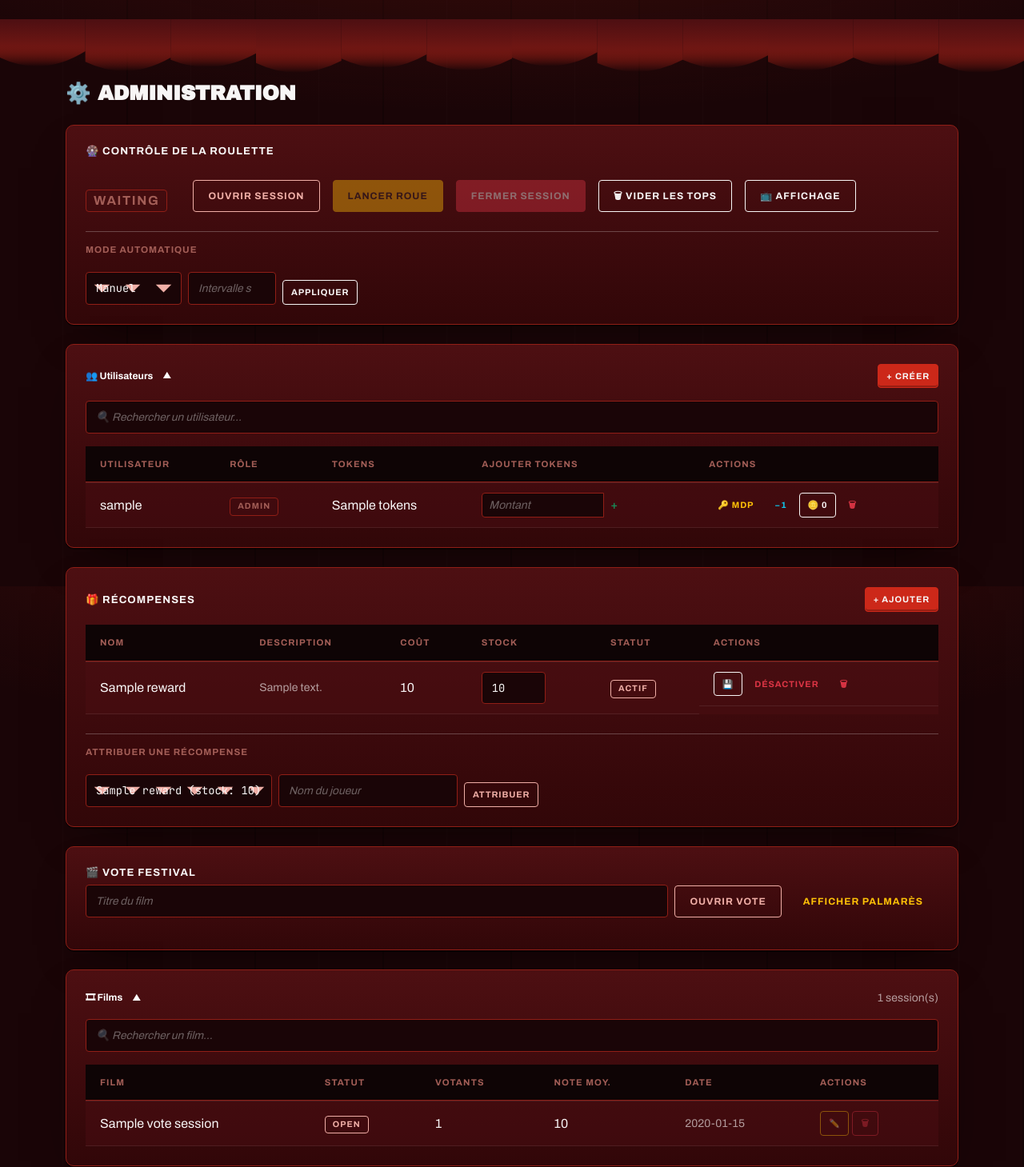
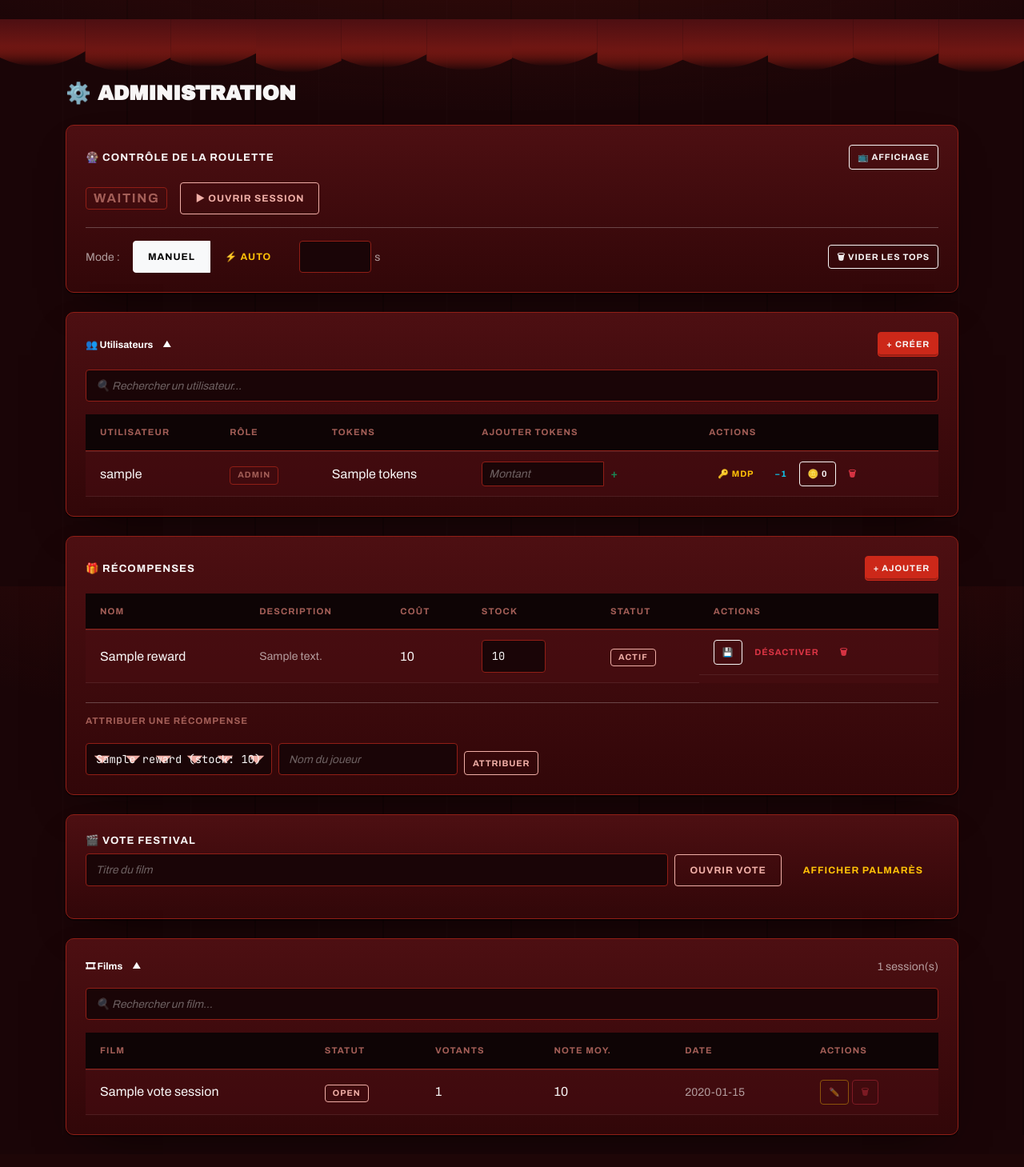
Before and after one commit to BigFoot3/casino-app, a Flask app: template templates/admin/index.html in a window 1280 px wide. Shown: the part 67-1526 px from the top of the page at 80% size. After the commit the page ends 1488 px from the top, so only its background shows below. Run offline with Flask 3, Linux system fonts and the light colour scheme; data comes from the database, SQL or seed files in the repository; the template is opened without the code that fills it: most values are stand-ins (such as "Sample title", 1, 10 or a date in 2020); parts of the project's set-up code (start-up, migrations or seed data) failed here and were passed over.

Commit message:
refactor(admin): simplify roulette controls
- Single contextual action button (▶ Ouvrir / 🎯 Lancer / ⏳ En cours…)
  replaces 3 separate open/spin/close buttons
- "Fermer ↯" kept as small danger button, visible only when session is open
- Mode: Manuel/Auto toggle replaces dropdown + Apply + separate stop-auto button
- Interval input shown only when Auto is active, applies on change
- "📺 Affichage" moved to card header; "🗑 Vider les tops" moved to mode row

Co-Authored-By: Claude Sonnet 4.6 <noreply@anthropic.com>

```diff
--- a/static/js/admin.js
+++ b/static/js/admin.js
@@ -56,22 +56,24 @@ async function post(url, body = {}) {
 }
 
 // ── Session controls ──────────────────────────────────────────────────────────
-$('btn-open').addEventListener('click', async () => {
-  const [s] = await post('/api/admin/session/open');
-  if (s === 200) location.reload();
-  else alert('Erreur : impossible d\'ouvrir la session.');
-});
+let currentStatus = null;
 
-$('btn-spin').addEventListener('click', async () => {
-  const [s] = await post('/api/admin/session/spin');
-  if (s === 200) location.reload();
-  else alert('Erreur : impossible de lancer la roue.');
+$('btn-action').addEventListener('click', async () => {
+  if (currentStatus === 'waiting') {
+    const [s] = await post('/api/admin/session/open');
+    if (s === 200) location.reload();
+    else alert('Erreur : impossible d\'ouvrir la session.');
+  } else if (currentStatus === 'open') {
+    const [s] = await post('/api/admin/session/spin');
+    if (s === 200) location.reload();
+    else alert('Erreur : impossible de lancer la roue.');
+  }
 });
 
 $('btn-close').addEventListener('click', () => {
   showConfirm(
     'Fermer la session',
-    'Forcer la fermeture de la session en cours ? Les mises en cours seront perdues.',
+    'Forcer la fermeture ? Les mises en cours seront perdues.',
     async () => {
       const [s, d] = await post('/api/admin/session/close');
       if (s === 200) location.reload();
@@ -92,42 +94,31 @@ $('btn-stats-reset').addEventListener('click', () => {
   );
 });
 
-// ── Mode ──────────────────────────────────────────────────────────────────────
-$('btn-mode').addEventListener('click', async () => {
-  const mode     = $('mode-select').value;
-  const interval = parseInt($('interval-input').value);
+// ── Mode toggle ───────────────────────────────────────────────────────────────
+async function applyMode(mode) {
+  const interval = parseInt($('interval-input').value) || 120;
   const [s, d]   = await post('/api/admin/mode', {mode, interval});
   const statusEl = $('mode-status');
   if (s === 200) {
-    statusEl.textContent = '✅ Appliqué';
-    statusEl.className = 'text-success small';
+    const isAuto = (mode === 'auto');
+    $('btn-mode-manual').classList.toggle('active', !isAuto);
+    $('btn-mode-auto').classList.toggle('active', isAuto);
+    $('interval-wrap').style.display = isAuto ? 'flex' : 'none';
+    statusEl.textContent = isAuto ? '⚡ Activé' : '✅ Manuel';
+    statusEl.className   = 'small text-success';
+    setTimeout(() => { statusEl.textContent = ''; }, 3000);
   } else {
     statusEl.textContent = d.error || 'Erreur';
-    statusEl.className = 'text-danger small';
+    statusEl.className   = 'small text-danger';
   }
+}
+
+$('btn-mode-manual').addEventListener('click', () => applyMode('manual'));
+$('btn-mode-auto').addEventListener('click',   () => applyMode('auto'));
+
+$('interval-input').addEventListener('change', () => {
+  if ($('btn-mode-auto').classList.contains('active')) applyMode('auto');
 });
-
-// ── Stop auto mode ────────────────────────────────────────────────────────────
-const btnStopAuto = $('btn-stop-auto');
-if (btnStopAuto) {
-  btnStopAuto.addEventListener('click', async () => {
-    const interval = parseInt($('interval-input').value) || 120;
-    const [s, d]   = await post('/api/admin/mode', {mode: 'manual', interval});
-    if (s === 200) {
-      // Immediate UI update — do not wait for the next poll cycle
-      btnStopAuto.style.display = 'none';
-      const autoBadge = $('auto-mode-badge');
-      if (autoBadge) autoBadge.style.display = 'none';
-      const modeSelect = $('mode-select');
-      if (modeSelect) modeSelect.value = 'manual';
-      const statusEl = $('mode-status');
-      statusEl.textContent = '✅ Mode manuel';
-      statusEl.className   = 'text-success small';
-    } else {
-      alert(d.error || 'Erreur');
-    }
-  });
-}
 
 // ── Session status polling — drives button states from server state ───────────
 const SESSION_STATUS_BADGE_CLASSES = {
@@ -138,28 +129,35 @@ const SESSION_STATUS_BADGE_CLASSES = {
 };
 
 function updateControlsState(status, mode) {
-  const btnOpen  = $('btn-open');
-  const btnSpin  = $('btn-spin');
-  const btnClose = $('btn-close');
+  currentStatus = status;
 
-  // Button enabled/disabled states are driven exclusively by server status
+  const btnAction = $('btn-action');
+  const btnClose  = $('btn-close');
+
   switch (status) {
     case 'waiting':
-    case 'closed':
-      btnOpen.disabled  = false;
-      btnSpin.disabled  = true;
-      btnClose.disabled = true;
+      btnAction.disabled    = false;
+      btnAction.className   = 'btn btn-success';
+      btnAction.textContent = '▶ Ouvrir session';
+      btnClose.style.display = 'none';
       break;
     case 'open':
-      btnOpen.disabled  = true;
-      btnSpin.disabled  = false;
-      btnClose.disabled = false;
+      btnAction.disabled    = false;
+      btnAction.className   = 'btn btn-warning text-dark';
+      btnAction.textContent = '🎯 Lancer la roue';
+      btnClose.style.display = '';
       break;
     case 'spinning':
-      btnOpen.disabled  = true;
-      btnSpin.disabled  = true;
-      btnClose.disabled = true;
+      btnAction.disabled    = true;
+      btnAction.className   = 'btn btn-secondary';
+      btnAction.textContent = '⏳ En cours…';
+      btnClose.style.display = 'none';
       break;
+    default:
+      btnAction.disabled    = false;
+      btnAction.className   = 'btn btn-success';
+      btnAction.textContent = '▶ Ouvrir session';
+      btnClose.style.display = 'none';
   }
 
   // Status badge
@@ -169,12 +167,14 @@ function updateControlsState(status, mode) {
     badge.textContent = status.toUpperCase();
   }
 
-  // Auto mode indicator
-  const isAuto    = (mode === 'auto');
-  const autoBadge = $('auto-mode-badge');
-  const stopBtn   = $('btn-stop-auto');
-  if (autoBadge) autoBadge.style.display = isAuto ? '' : 'none';
-  if (stopBtn)   stopBtn.style.display   = isAuto ? '' : 'none';
+  // Mode toggle buttons
+  const isAuto       = (mode === 'auto');
+  const btnManual    = $('btn-mode-manual');
+  const btnAutoEl    = $('btn-mode-auto');
+  const intervalWrap = $('interval-wrap');
+  if (btnManual)    btnManual.classList.toggle('active', !isAuto);
+  if (btnAutoEl)    btnAutoEl.classList.toggle('active', isAuto);
+  if (intervalWrap) intervalWrap.style.display = isAuto ? 'flex' : 'none';
 }
 
 async function pollAdmin() {
--- a/templates/admin/index.html
+++ b/templates/admin/index.html
@@ -38,9 +38,13 @@
 
 <!-- Roulette controls -->
 <div class="card p-4 mb-4">
-  <h5>🎡 Contrôle de la roulette</h5>
-  <div class="row g-3 mt-1 align-items-end">
-    <div class="col-auto">
+  <div class="d-flex justify-content-between align-items-center mb-3">
+    <h5 class="mb-0">🎡 Contrôle de la roulette</h5>
+    <a href="/roulette/display" target="_blank" class="btn btn-sm btn-outline-light">📺 Affichage</a>
+  </div>
+
+  <!-- Status + contextual action -->
+  <div class="d-flex align-items-center gap-3 flex-wrap">
     <span id="session-status-badge" class="badge fs-6
       {% if active and active['status'] == 'open' %}bg-success
       {% elif active and active['status'] == 'spinning' %}bg-warning text-dark
@@ -48,67 +52,45 @@
       {% else %}bg-danger{% endif %}">
       {% if active %}{{ active['status'] | upper }}{% else %}–{% endif %}
     </span>
-    </div>
-    <div class="col-auto">
-      <span id="auto-mode-badge" class="badge fs-6 bg-warning text-dark"
-            style="display:{% if cfg.get('auto_mode_enabled','0') == '1' %}inline{% else %}none{% endif %}">
-        ⚡ AUTO
-      </span>
-    </div>
-    <div class="col-auto">
-      <button id="btn-open" class="btn btn-success"
-              {% if not active or active['status'] != 'waiting' %}disabled{% endif %}>
-        Ouvrir session
+
+    <button id="btn-action" class="btn
+      {% if active and active['status'] == 'open' %}btn-warning text-dark
+      {% elif active and active['status'] == 'spinning' %}btn-secondary
+      {% else %}btn-success{% endif %}"
+      {% if active and active['status'] == 'spinning' %}disabled{% endif %}>
+      {% if active and active['status'] == 'open' %}🎯 Lancer la roue
+      {% elif active and active['status'] == 'spinning' %}⏳ En cours…
+      {% else %}▶ Ouvrir session{% endif %}
+    </button>
+
+    <button id="btn-close" class="btn btn-sm btn-outline-danger"
+            style="display:{% if active and active['status'] == 'open' %}inline-block{% else %}none{% endif %}">
+      Fermer ↯
     </button>
   </div>
-    <div class="col-auto">
-      <button id="btn-spin" class="btn btn-warning text-dark"
-              {% if not active or active['status'] not in ('open','spinning') %}disabled{% endif %}>
-        Lancer roue
+
+  <!-- Mode toggle + stats reset -->
+  <hr class="mt-3 mb-3">
+  <div class="d-flex align-items-center gap-3 flex-wrap">
+    <span class="small text-muted">Mode :</span>
+    <div class="btn-group btn-group-sm" role="group">
+      <button id="btn-mode-manual" type="button"
+              class="btn btn-outline-light{% if cfg.get('auto_mode_enabled','0') == '0' %} active{% endif %}">
+        Manuel
+      </button>
+      <button id="btn-mode-auto" type="button"
+              class="btn btn-outline-warning{% if cfg.get('auto_mode_enabled','0') == '1' %} active{% endif %}">
+        ⚡ Auto
       </button>
     </div>
-    <div class="col-auto">
-      <button id="btn-close" class="btn btn-danger"
-              {% if not active or active['status'] not in ('open','waiting') %}disabled{% endif %}>
-        Fermer session
-      </button>
+    <div id="interval-wrap" class="d-flex align-items-center gap-1"
+         style="display:{% if cfg.get('auto_mode_enabled','0') == '1' %}flex{% else %}none{% endif %}">
+      <input type="number" id="interval-input" class="form-control form-control-sm" style="width:90px"
+             min="10" max="3600" value="{{ cfg.get('auto_interval_seconds','120') }}">
+      <span class="small text-muted">s</span>
     </div>
-    <div class="col-auto">
-      <button id="btn-stats-reset" class="btn btn-outline-secondary">
-        🗑 Vider les tops
-      </button>
-    </div>
-    <div class="col-auto">
-      <a href="/roulette/display" target="_blank" class="btn btn-outline-light">📺 Affichage</a>
-    </div>
-  </div>
-
-  <!-- Mode selector -->
-  <hr class="mt-4">
-  <h6>Mode automatique</h6>
-  <div class="row g-2 align-items-end mt-1">
-    <div class="col-auto">
-      <select id="mode-select" class="form-select form-select-sm" style="width:120px">
-        <option value="manual" {% if cfg.get('auto_mode_enabled','0') == '0' %}selected{% endif %}>Manuel</option>
-        <option value="auto"   {% if cfg.get('auto_mode_enabled','0') == '1' %}selected{% endif %}>Auto</option>
-      </select>
-    </div>
-    <div class="col-auto">
-      <input type="number" id="interval-input" class="form-control form-control-sm" style="width:110px"
-             min="10" max="3600" value="{{ cfg.get('auto_interval_seconds','120') }}" placeholder="Intervalle s">
-    </div>
-    <div class="col-auto">
-      <button id="btn-mode" class="btn btn-sm btn-outline-light">Appliquer</button>
-    </div>
-    <div class="col-auto">
-      <button id="btn-stop-auto" class="btn btn-sm btn-outline-danger"
-              style="display:{% if cfg.get('auto_mode_enabled','0') == '1' %}inline-block{% else %}none{% endif %}">
-        ⏹ Arrêter mode auto
-      </button>
-    </div>
-    <div class="col-auto">
-      <span id="mode-status" class="text-muted small"></span>
-    </div>
+    <span id="mode-status" class="small"></span>
+    <button id="btn-stats-reset" class="btn btn-sm btn-outline-secondary ms-auto">🗑 Vider les tops</button>
   </div>
 </div>
 
```
Lines whose indentation alone changed are shown as unchanged.
